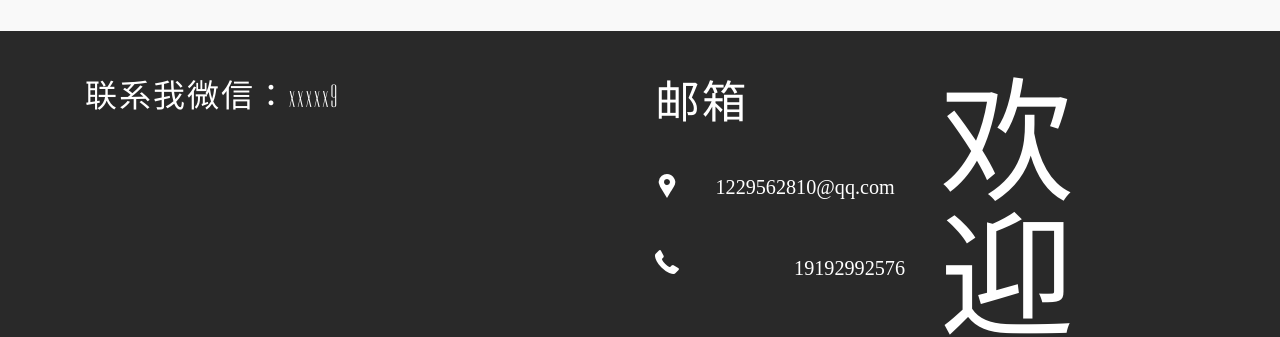
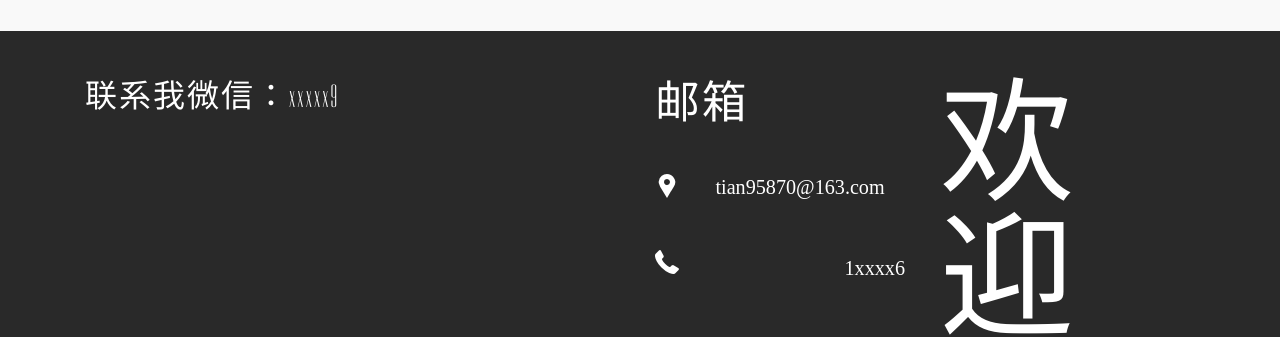
Before and after one commit to hahaxixila/hahaxixila.github.io, a plain HTML site: page contact.html in a window 1280 px wide. Shown: the part 809-1146 px from the top of the page. Drawn offline with Linux system fonts and the light colour scheme; a web font is replaced by a local one.

Commit message:
Update contact.html

```diff
--- a/contact.html
+++ b/contact.html
@@ -111,11 +111,11 @@ Smartphone Compatible web template, free webdesigns for Nokia, Samsung, LG, Sony
 				<h3>邮箱&nbsp;</h3>
 				<div class="address">
 					<p>
-						<span>1229562810@qq.com&nbsp;</span>
+						<span>tian95870@163.com&nbsp;</span>
 					</p>
 				</div>
 				<div class="phone">
-					<p>19192992576&nbsp;</p>
+					<p>1xxxx6&nbsp;</p>
 				</div>
 			</div>
 			<div class="col-md-3 footer-right">
```
